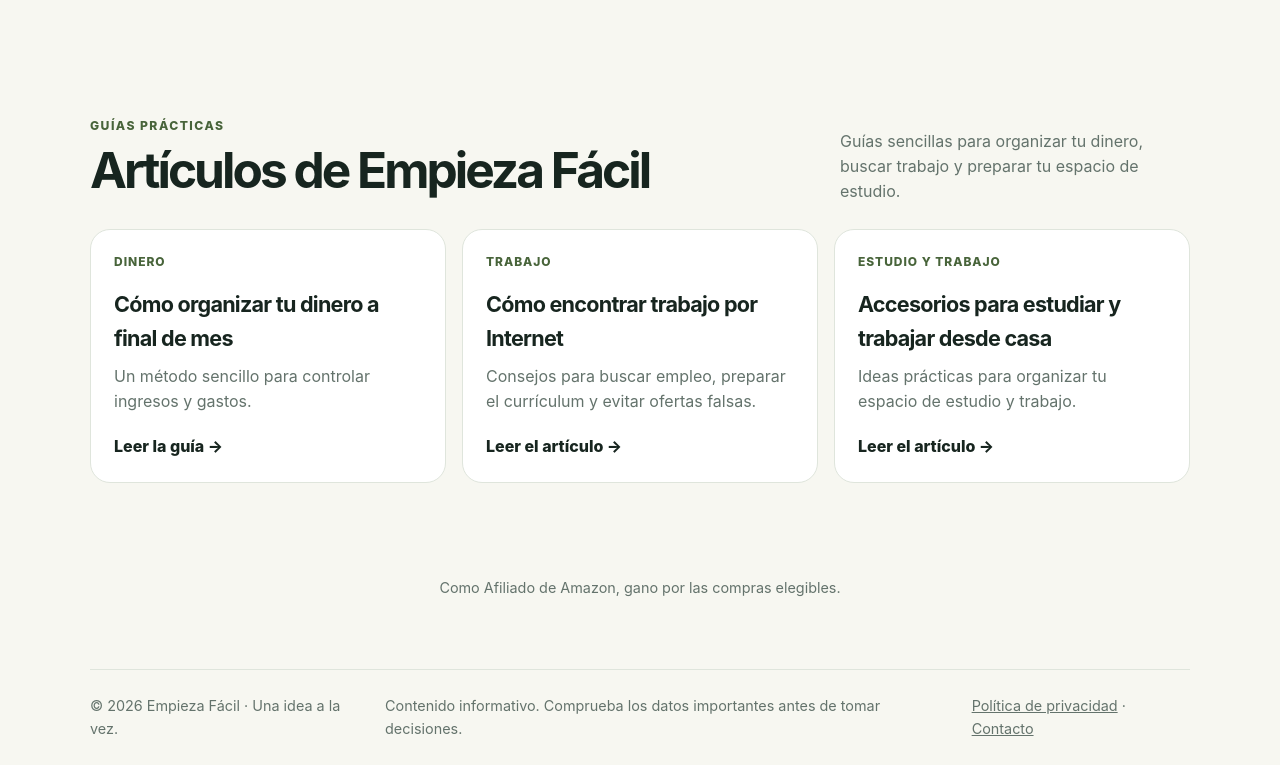
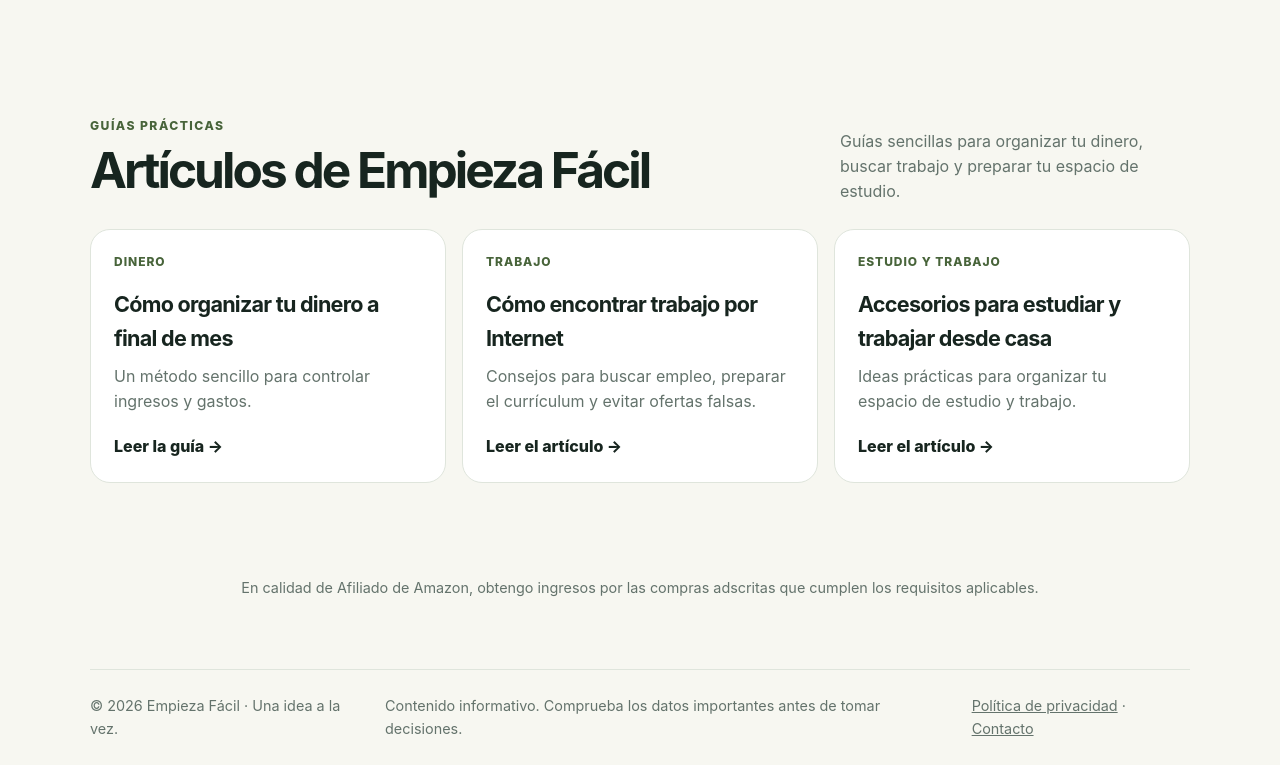
Before and after one commit to hechchekka-dot/hechchekka, a plain HTML site: page index.html in a window 1280 px wide. Shown: the part 2096-2861 px from the top of the page. Drawn offline with Linux system fonts and the light colour scheme.

Commit message:
Update index.html

```diff
--- a/index.html
+++ b/index.html
@@ -207,7 +207,7 @@ a{color:inherit}
 </main>
 
 <p class="aviso-afiliados">
-  Como Afiliado de Amazon, gano por las compras elegibles.
+  En calidad de Afiliado de Amazon, obtengo ingresos por las compras adscritas que cumplen los requisitos aplicables.
 </p>
 
 <footer class="wrap footer">
```
